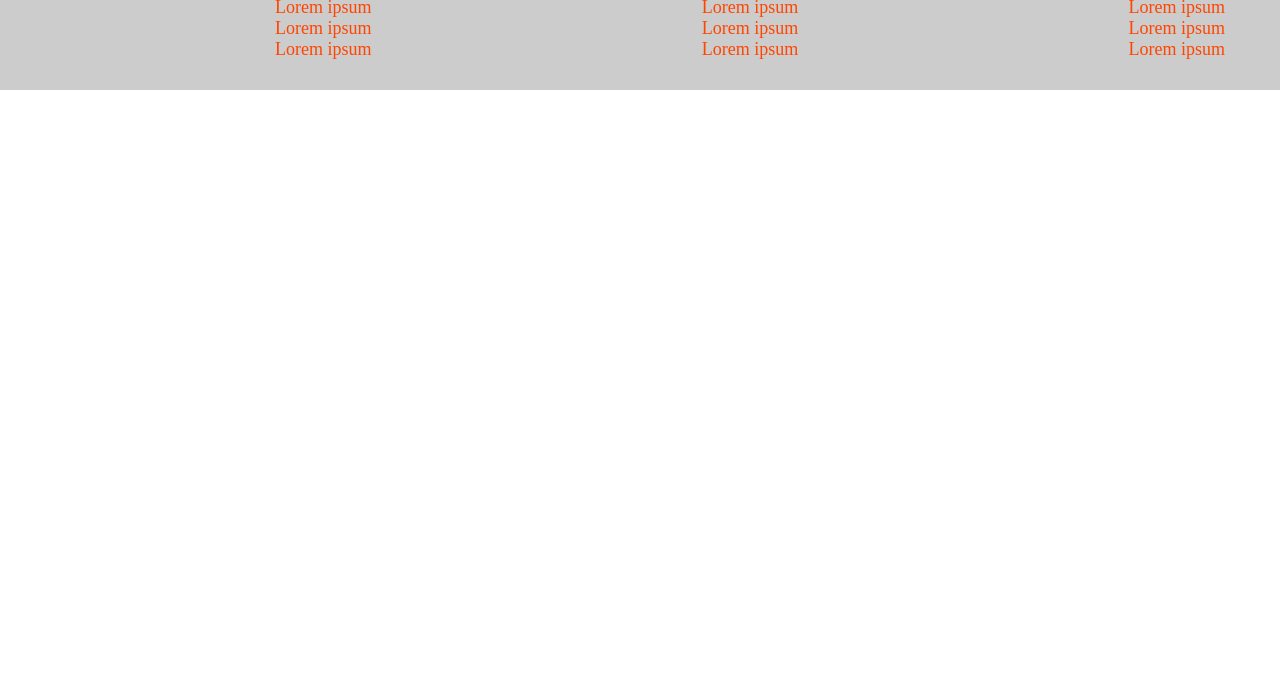
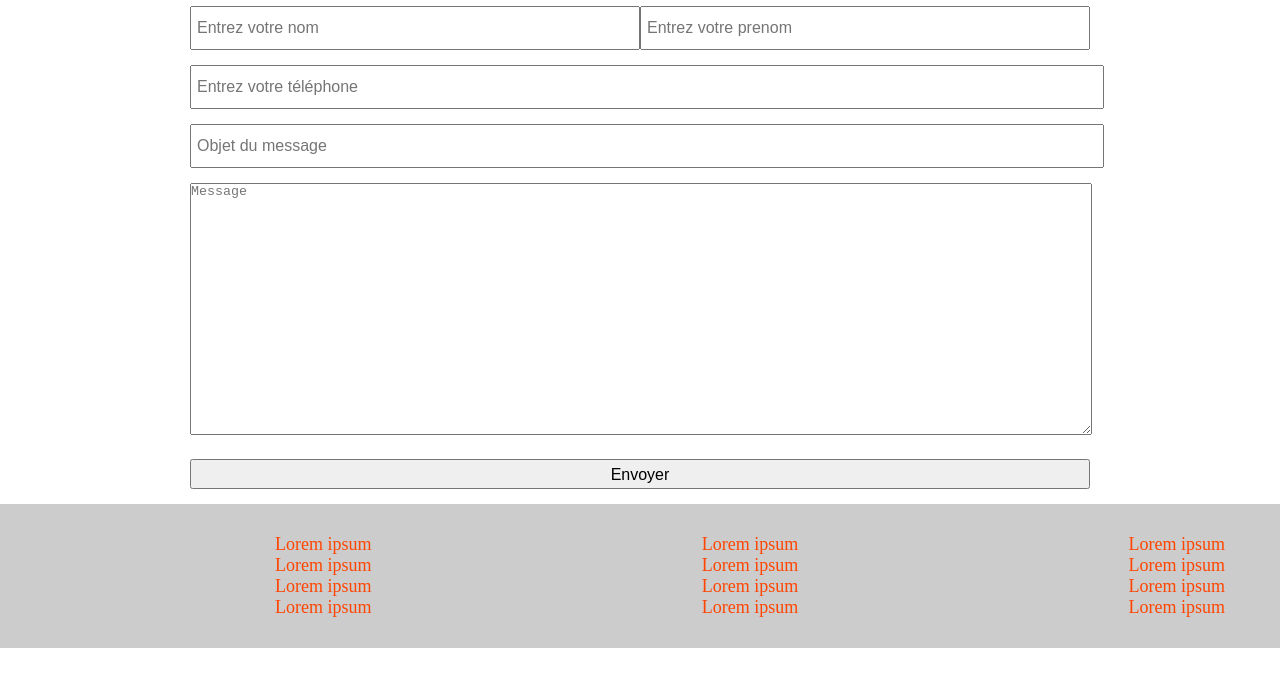
Before and after one commit to Rolls98/TEST_GIT_NAN, a plain HTML site: page index.html in a window 1280 px wide. Shown: the part 124-800 px from the top of the page. Drawn offline with Linux system fonts and the light colour scheme.

Commit message:
Ajoutez formulaire

```diff
--- a/index.html
+++ b/index.html
@@ -20,6 +20,34 @@
             <a href="">Contacts</a>
         </nav>
     </header>
+
+    <section id="form">
+        <form action="" method="post">
+            <h1>Contactez-nous</h1>
+
+            <div class="user-name">
+                <input type="text" placeholder="Entrez votre nom">
+                <input type="text" placeholder="Entrez votre prenom">
+            </div>
+
+            <div class="user-phone">
+                <input type="text" placeholder="Entrez votre téléphone">
+            </div>
+
+            <div class="item">
+                <input type="text" placeholder="Objet du message">
+            </div>
+
+            <div class="item">
+                <textarea name="" class="message" id="" cols="30" rows="10" placeholder="Message"></textarea>
+            </div>
+
+            <div class="item">
+                <input type="submit" class="submit" value="Envoyer">
+            </div>
+    </section>
+
+
     <footer>
         <div class="link">
             <ul>
--- a/style/style.css
+++ b/style/style.css
@@ -57,3 +57,37 @@ ul li a {
     font-size: 18px;
     margin-bottom: 20px;
 }
+
+/* FORM */
+
+#form{
+    width: 900px;
+    margin: 0 auto;
+    padding: 0 15px;
+}
+
+#form div{
+    margin: 15px 0;
+}
+
+form{
+    font-size: 26px;
+}
+
+#form .user-name{
+    display: flex;
+    justify-content: space-evenly;
+}
+
+textarea{
+    height: 250px;
+    width: 100%;
+}
+
+
+#form input{
+    height: 30px;
+    width: 100%;
+   font-size: 16px;
+   padding: 5px;
+}
```
